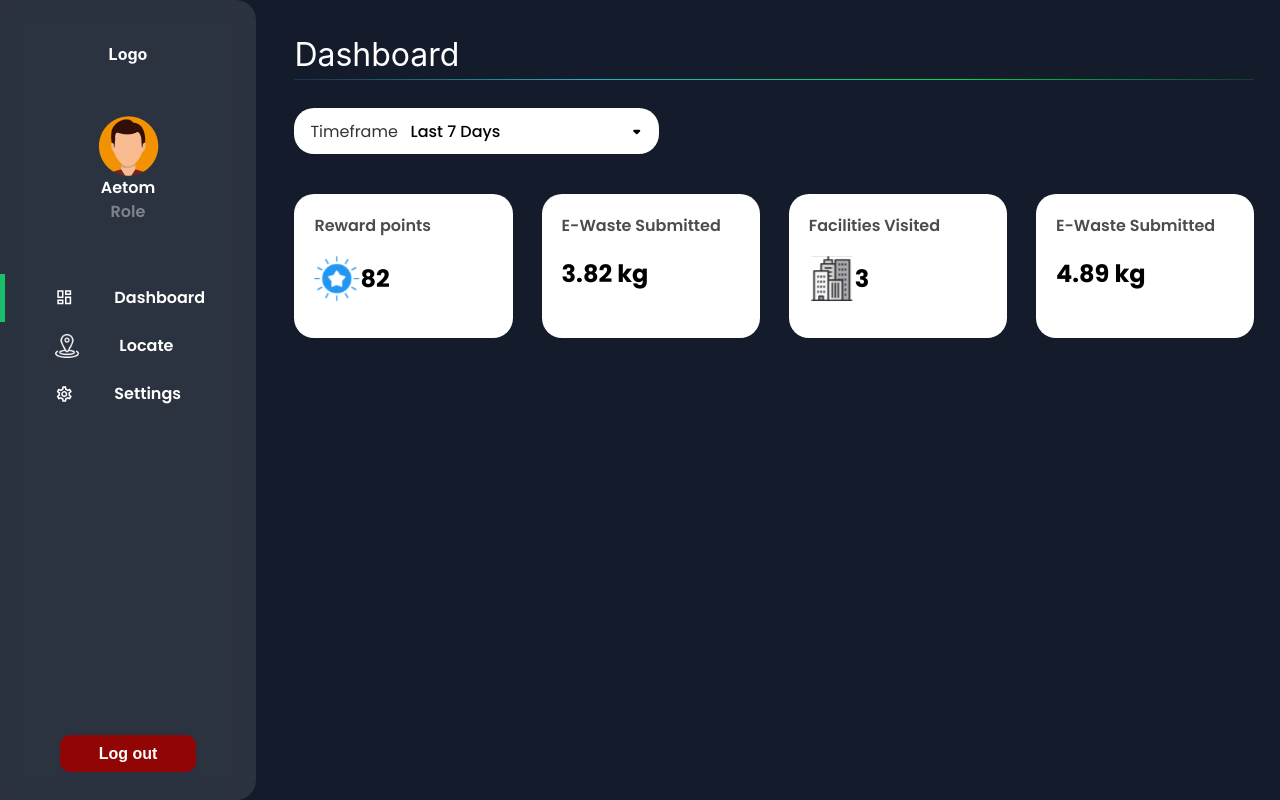
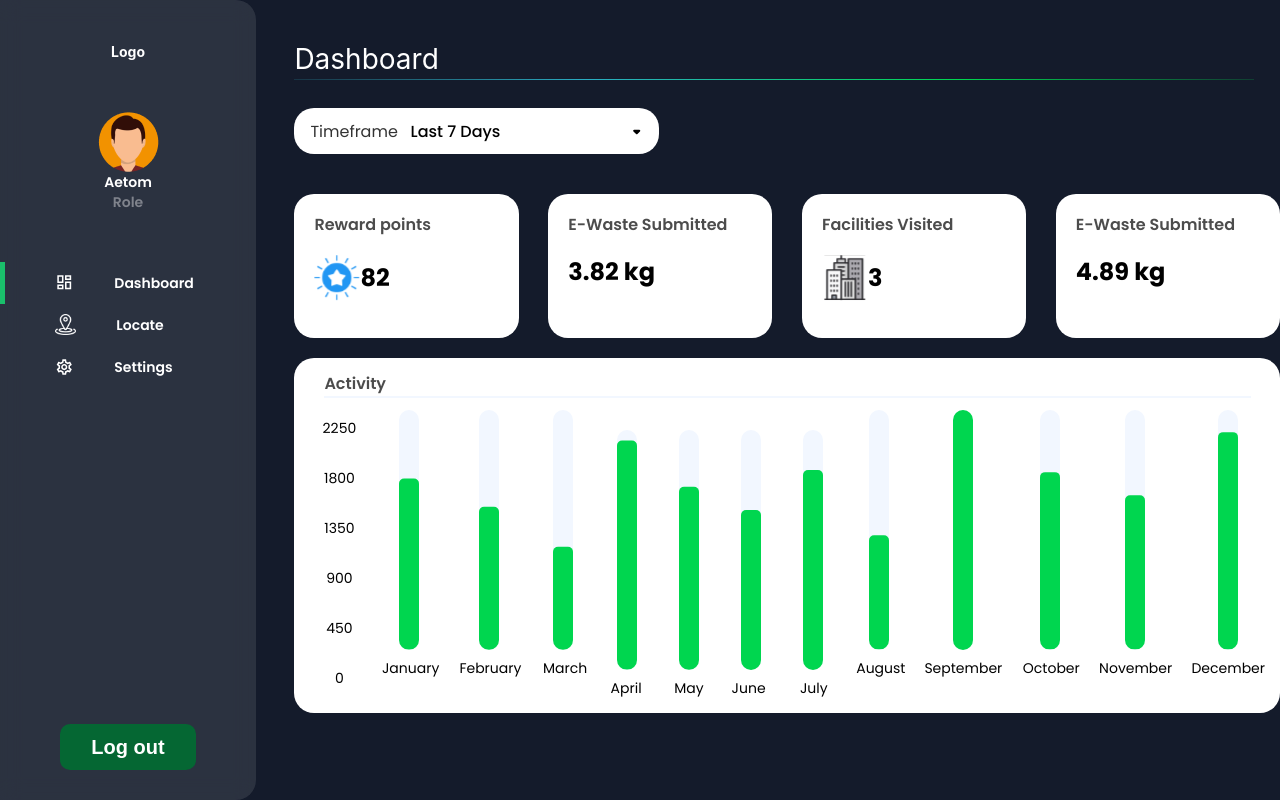
Before and after one commit to dhruv030721/E-Waste_Facility_Locator, a React (Vite) app: page /UserSide in a window 1280 px wide. Built offline with nearby package versions, Linux system fonts and the light colour scheme; a web font is replaced by a local one.

Commit message:
Changes: used library RSuiteJs, developed dynamic graph, started developing usersideSettings

```diff
--- a/package.json
+++ b/package.json
@@ -15,10 +15,13 @@
     "@mui/icons-material": "^5.14.18",
     "@mui/material": "^5.14.18",
     "axios": "^1.6.2",
+    "chart.js": "^4.4.0",
     "react": "^18.2.0",
+    "react-chartjs-2": "^5.2.0",
     "react-dom": "^18.2.0",
     "react-router-dom": "^6.18.0",
-    "react-toastify": "^9.1.3"
+    "react-toastify": "^9.1.3",
+    "rsuite": "^5.45.0"
   },
   "devDependencies": {
     "@types/react": "^18.2.15",
--- /dev/null
+++ b/src/components/ProfilePic.css
@@ -0,0 +1,37 @@
+.ProfilePicComonentDiv {
+  margin-top: 3%;
+  min-width: 70vw;
+  min-height: 30vh;
+  display: flex;
+  align-items: center;
+  justify-content: center;
+  text-align: center;
+
+  box-shadow: 0 4px 30px rgba(0, 0, 0, 0.1);
+  backdrop-filter: blur(7.2px);
+  -webkit-backdrop-filter: blur(7.2px);
+  background: linear-gradient(#141b2b, #141b2b) padding-box,
+    linear-gradient(to right, #011333, #2aadc3, #00d64f, #011333) border-box;
+  border: 1px solid transparent;
+  border-radius: 16px;
+}
+
+.ChooseProfilePic {
+  display: flex;
+  justify-content: center;
+  align-items: center;
+
+  font-size: 12px;
+  font-family: "poppins";
+  font-weight: 500;
+  padding: 50%;
+}
+
+.ChooseProfilePic {
+  width: 6em;
+  height: 6em;
+  border: 1px solid #999999;
+  border-radius: 50%;
+  background-color: #2d2727;
+  cursor: pointer;
+}
--- /dev/null
+++ b/src/components/ProfilePic.jsx
@@ -0,0 +1,13 @@
+import "./ProfilePic.css";
+
+const ProfilePic = () => {
+  return (
+    <div className="ProfilePicComonentDiv">
+      <div className="ProfileDetails">
+        <div className="ChooseProfilePic">Add Photo</div>
+        <div className="ProfileUserName">Peter Griffin</div>
+      </div>
+    </div>
+  );
+};
+export default ProfilePic;
--- a/src/components/UserDashboard.jsx
+++ b/src/components/UserDashboard.jsx
@@ -4,6 +4,7 @@ import CustomInfoCard from "./CustomInfoCard";
 import RewardsIcon from "../assets/Images/RewardsIcon.svg";
 import FacilityIcon from "../assets/Images/FacilityIcon.svg";
 import "./UserDashboard.css";
+import BarChart from "./activity_graph";
 
 const UserDashboard = () => {
   const [selectedTimeFrame, setSelectedTimeFrame] = useState("last_seven_days");
@@ -14,6 +15,21 @@ const UserDashboard = () => {
     { value: "this_month", title: "This Month" },
     { value: "this_year", title: "This Year" },
     { value: "all_time", title: "All-Time" },
+  ];
+
+  const data = [
+    { month: "January", data: 300 },
+    { month: "February", data: 250 },
+    { month: "March", data: 180 },
+    { month: "April", data: 400 },
+    { month: "May", data: 320 },
+    { month: "June", data: 280 },
+    { month: "July", data: 350 },
+    { month: "August", data: 200 },
+    { month: "September", data: 420 },
+    { month: "October", data: 310 },
+    { month: "November", data: 270 },
+    { month: "December", data: 380 },
   ];
 
   return (
@@ -41,6 +57,10 @@ const UserDashboard = () => {
         />
         <CustomInfoCard HeadingText={"E-Waste Submitted"} texts={"4.89 kg"} />
       </div>
+
+      <div className="ActivityGraphDashboardDiv">
+        <BarChart data={data} />
+      </div>
     </div>
   );
 };
--- /dev/null
+++ b/src/components/UserSettings.jsx
@@ -0,0 +1,17 @@
+import ProfilePic from "./ProfilePic";
+import "./UserSettings.css";
+
+const UserSettings = () => {
+  return (
+    <div className="UserSettingsMainDiv">
+      <div className="UserProfilePicDiv">
+        <ProfilePic />
+      </div>
+      <div className="MainSettingsDiv">
+        <inputSettingss label={"username"} placeholder="Peter Griffin" />
+      </div>
+    </div>
+  );
+};
+
+export default UserSettings;
--- /dev/null
+++ b/src/components/activity_graph.css
@@ -0,0 +1,79 @@
+.ActivityGraphMainDiv {
+  height: auto;
+  width: auto;
+  background-color: white;
+  color: black;
+  border-radius: 20px;
+  margin-top: 2%;
+  padding: 15px;
+  display: flex;
+  flex-direction: column;
+  font-family: "poppins";
+}
+
+.GraphHeading {
+  margin-left: 15px;
+  width: 97%;
+  border-bottom: 2px solid #f2f7ff;
+}
+
+.GraphHeading span {
+  font-family: "poppins";
+  font-size: medium;
+  color: rgba(0, 0, 0, 0.7);
+  font-weight: 600;
+}
+
+.YandBarDiv {
+  width: 100%;
+  display: flex;
+  align-items: flex-end; /* Align Y-axis labels to the bottom */
+}
+
+.XandBarDiv {
+  position: relative;
+}
+
+.y-axis {
+  display: flex;
+  flex-direction: column;
+  justify-content: flex-end;
+  margin-right: 10px;
+  gap: 20px;
+}
+
+.month-label {
+  width: 60px;
+  text-align: center;
+  margin-bottom: 10px;
+}
+
+.MainBarContainere {
+  max-width: 80vw;
+  display: flex;
+  gap: 18px;
+}
+
+.line-vertical-wrapper {
+  text-align: end;
+  display: flex;
+  flex-direction: column;
+  align-content: flex-end;
+  justify-content: flex-end;
+}
+
+.MainBarContainere .ProgressBar > div {
+  border-radius: 50px;
+}
+
+.MainBarContainere .ProgressBar > div > div {
+  height: 15em !important;
+  background-color: #f2f7ff;
+}
+
+.x-axis {
+  display: flex;
+  justify-content: space-around;
+  width: 100%; /* Make sure X-axis labels span the entire width */
+  margin-top: 10px;
+}
--- /dev/null
+++ b/src/components/activity_graph.jsx
@@ -0,0 +1,49 @@
+/* eslint-disable react/prop-types */
+import "./activity_graph.css";
+import { Progress } from "rsuite";
+import "rsuite/dist/rsuite.min.css";
+
+const BarChart = ({ data }) => {
+  const maxValue = Math.max(...data.map((item) => item.data));
+  const roundTo = 50; // You can change this to 100 or any other value
+  const stepSize = Math.ceil(maxValue / roundTo) * roundTo;
+  const steps = [...Array(6).keys()].map((step) => step * stepSize).reverse();
+
+  return (
+    <div className="ActivityGraphMainDiv">
+      <div className="GraphHeading">
+        <span>Activity</span>
+      </div>
+      <div className="YandBarDiv">
+        <div className="y-axis">
+          {steps.map((step, index) => (
+            <div key={index} className="month-label">
+              {step}
+            </div>
+          ))}
+        </div>
+        <div className="MainBarContainere">
+          {data.map((item, index) => (
+            <div
+              key={index}
+              className="line-vertical-wrapper"
+              style={{ height: 300 }}
+            >
+              <Progress.Line
+                className="ProgressBar"
+                percent={(item.data / maxValue) * 100}
+                vertical={true}
+                showInfo={false}
+                strokeWidth={20}
+                strokeColor="#00D64F"
+              />
+              <div className="bar-label">{item.month} &nbsp;</div>
+            </div>
+          ))}
+        </div>
+      </div>
+    </div>
+  );
+};
+
+export default BarChart;
--- a/src/components/sideBar.css
+++ b/src/components/sideBar.css
@@ -43,11 +43,11 @@
   font-weight: bold;
 }
 
-.LogoutBtnDIv{
+.LogoutBtnDIv {
   width: 70%;
 }
 
-.LogOutButton {
+.LogOutButton:hover::after {
   background-color: #920505 !important;
   min-width: 5em;
   font-size: medium;
--- a/src/components/sideBar.jsx
+++ b/src/components/sideBar.jsx
@@ -7,10 +7,9 @@ import { useNavigate } from "react-router-dom";
 
 const SideBar = ({ activeTab, handleTabClick, dashboardOptions }) => {
   const navigate = useNavigate();
-  const handleLogout = ()=>{
-    navigate('/');
-  }
-
+  const handleLogout = () => {
+    navigate("/");
+  };
 
   return (
     <div className="SidebarMainDiv">
@@ -37,7 +36,12 @@ const SideBar = ({ activeTab, handleTabClick, dashboardOptions }) => {
         </div>
       </div>
       <div className="LogoutBtnDIv">
-        <CustomButton text={"Log out"} bgColor={"primary"} className={"LogOutButton"} onclick={handleLogout}/>
+        <CustomButton
+          text={"Log out"}
+          bgColor={"secondary"}
+          className={"LogOutButton"}
+          onclick={handleLogout}
+        />
       </div>
     </div>
   );
--- a/src/pages/userSide.jsx
+++ b/src/pages/userSide.jsx
@@ -6,6 +6,7 @@ import "./userSide.css";
 import { useState } from "react";
 import UserDashboard from "../components/UserDashboard";
 import Locate from "./Locate";
+import UserSettings from "../components/userSettings";
 
 const UserSide = () => {
   const [activeTab, setActiveTab] = useState("Dashboard");
```
Also changed, not shown: src/components/UserSettings.css (added), 1 other file (tests, documents, lock files or other folders).
